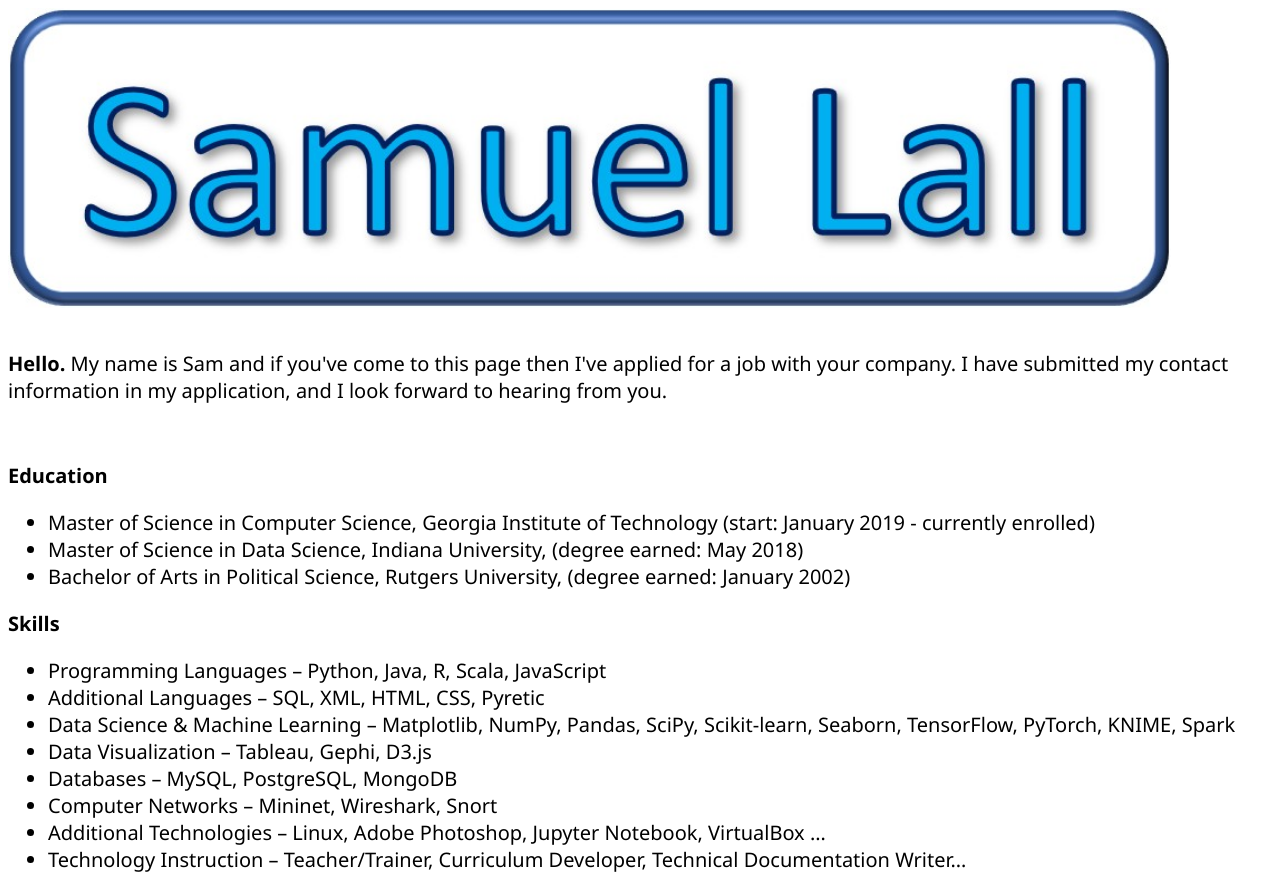
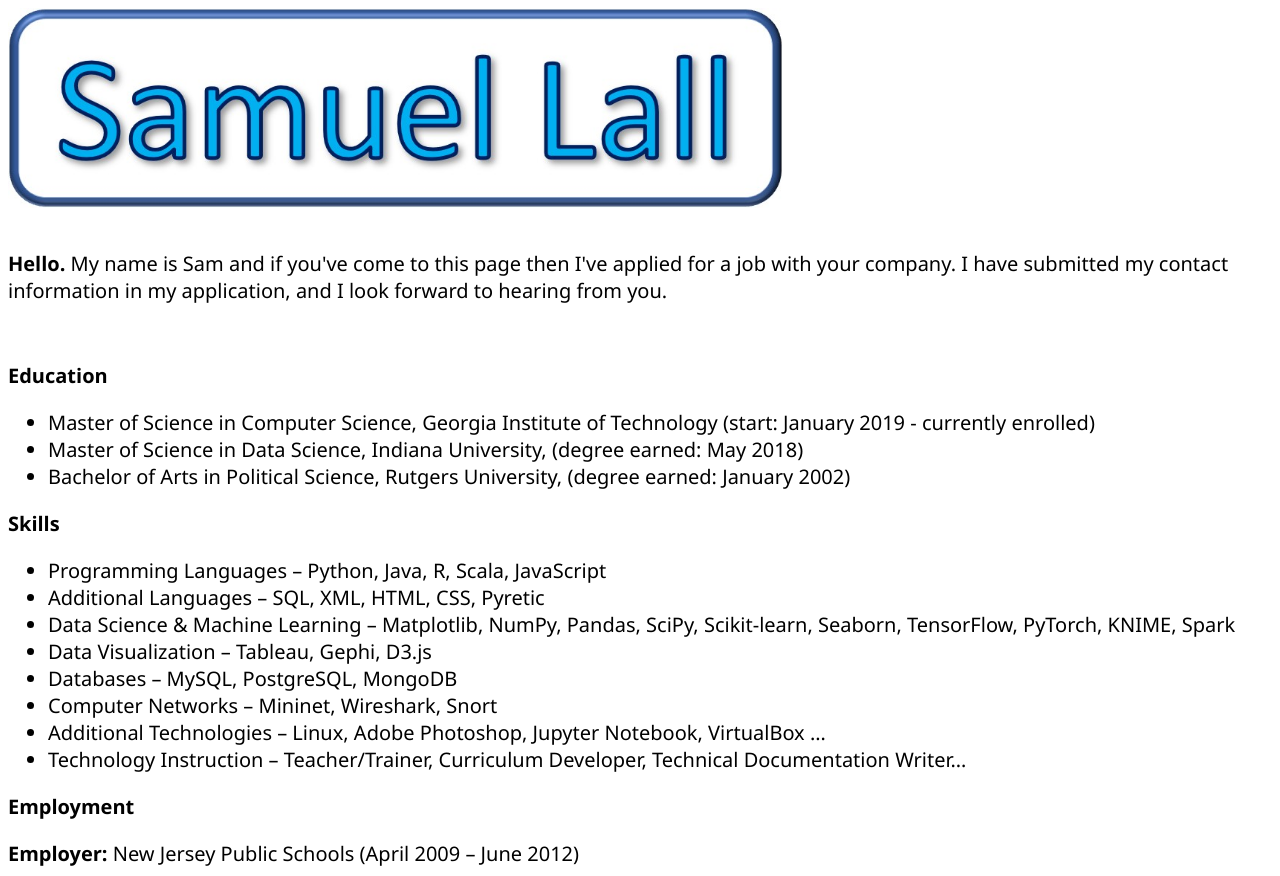
Before and after one commit to sisaac10/portfolio, a plain HTML site: page index.html in a window 1280 px wide. Shown: the top 876 px of the page. Drawn offline with Linux system fonts and the light colour scheme.

Commit message:
Update index.html

```diff
--- a/index.html
+++ b/index.html
@@ -3,7 +3,7 @@
 <body>
 <link rel="stylesheet" href="main.css">
 <div class="header">
-  <img src="header.jpg" height="300"/>
+  <img src="header.jpg" height="200"/>
 </div>
   <br>
   <p><b>Hello.</b> My name is Sam and if you've come to this page then I've applied for a job with your company. I have submitted my contact information in my application, and I look forward to hearing from you.</p>
```
